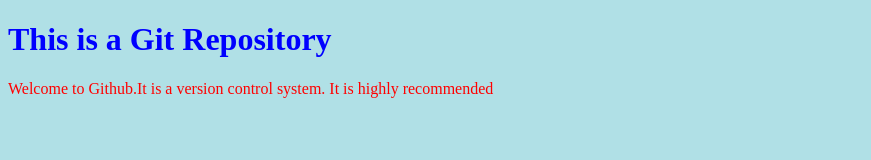
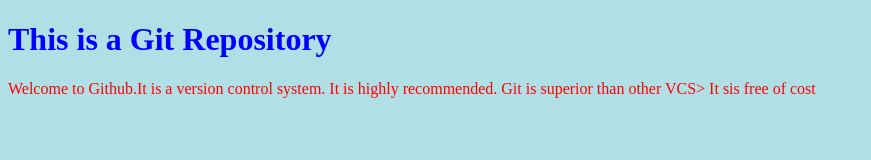
Before and after one commit to ravinavarhadi/NewGit, a plain HTML site: page index.html in a window 1280 px wide. Shown: the whole page, without its empty margins (0-871 px from the left). Drawn offline with Linux system fonts and the light colour scheme.

Commit message:
Update index.html

```diff
--- a/index.html
+++ b/index.html
@@ -10,7 +10,8 @@
 <body>
 
 <h1>This is a Git Repository</h1>
-<p> Welcome to Github.It is a version control system. It is highly recommended</p>
+<p> Welcome to Github.It is a version control system. It is highly recommended.
+  Git is superior than other VCS> It sis free of cost</p>
 
 </body>
 </html>
```
